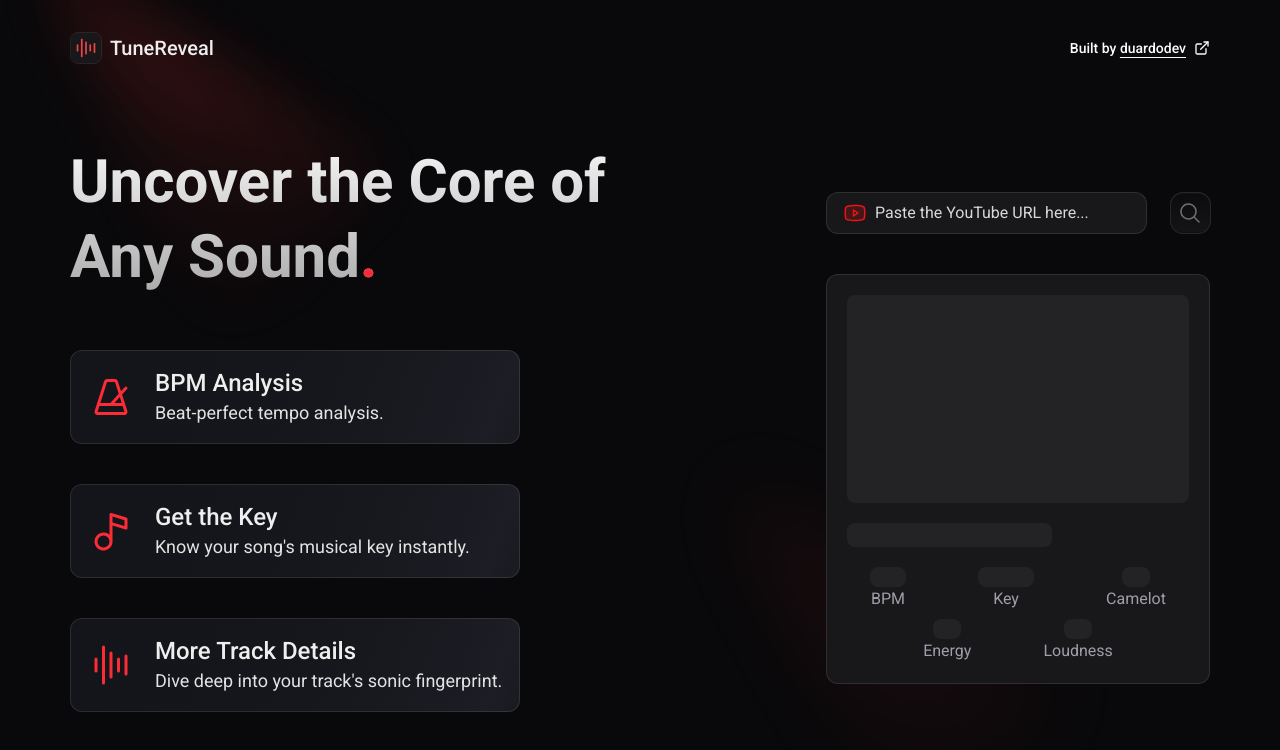
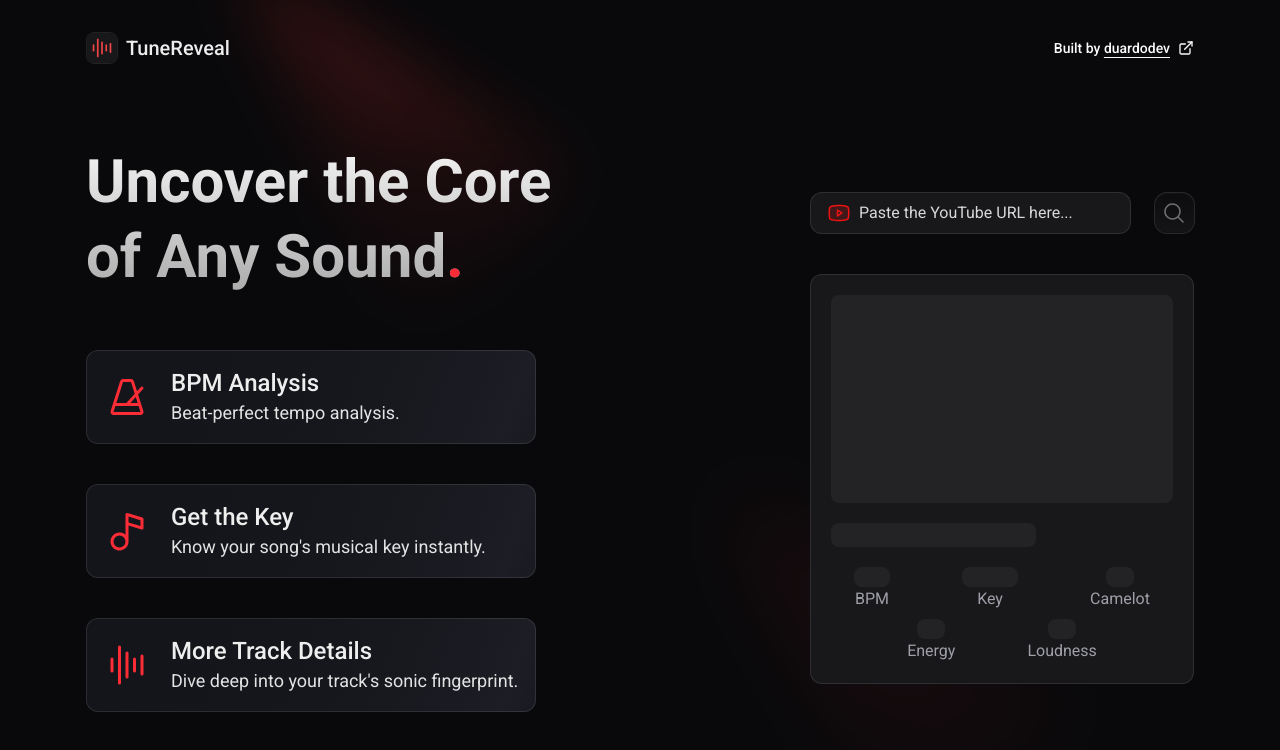
Before and after one commit to duardodev/tunereveal, a Next.js app in the folder frontend/: page / in a window 1280 px wide. Shown: the top 750 px of the page. Built offline with nearby package versions, Linux system fonts and the light colour scheme.

Commit message:
fix: refine layout and illustration positioning

```diff
--- a/frontend/src/app/layout.tsx
+++ b/frontend/src/app/layout.tsx
@@ -22,12 +22,12 @@ export default function RootLayout({
 }>) {
   return (
     <html lang="en" className="overflow-x-hidden">
-      <body className={`${robotoSans.className} dark antialiased w-full px-4 mx-auto h-screen overflow-x-hidden`}>
-        <div className="w-full max-w-[1140px] mx-auto relative flex flex-col">
-          <Illustration />
-          <Header />
-          <Providers>{children}</Providers>
-        </div>
+      <body
+        className={`${robotoSans.className} dark antialiased w-full px-4 mx-auto max-w-[1140px] relative flex flex-col overflow-hidden`}
+      >
+        <Illustration />
+        <Header />
+        <Providers>{children}</Providers>
         <Toaster richColors position="top-right" />
       </body>
     </html>
--- a/frontend/src/components/ui/illustration.tsx
+++ b/frontend/src/components/ui/illustration.tsx
@@ -4,7 +4,7 @@ export default function Illustration() {
   return (
     <>
       <svg
-        className="pointer-events-none absolute left-1/2 md:left-1/3 -z-10 -translate-x-1/2 md:-translate-x-full"
+        className="pointer-events-none absolute left-1/2 -z-10 -translate-x-1/2 md:-translate-x-full"
         xmlns="http://www.w3.org/2000/svg"
         width="472"
         height="422"
```
